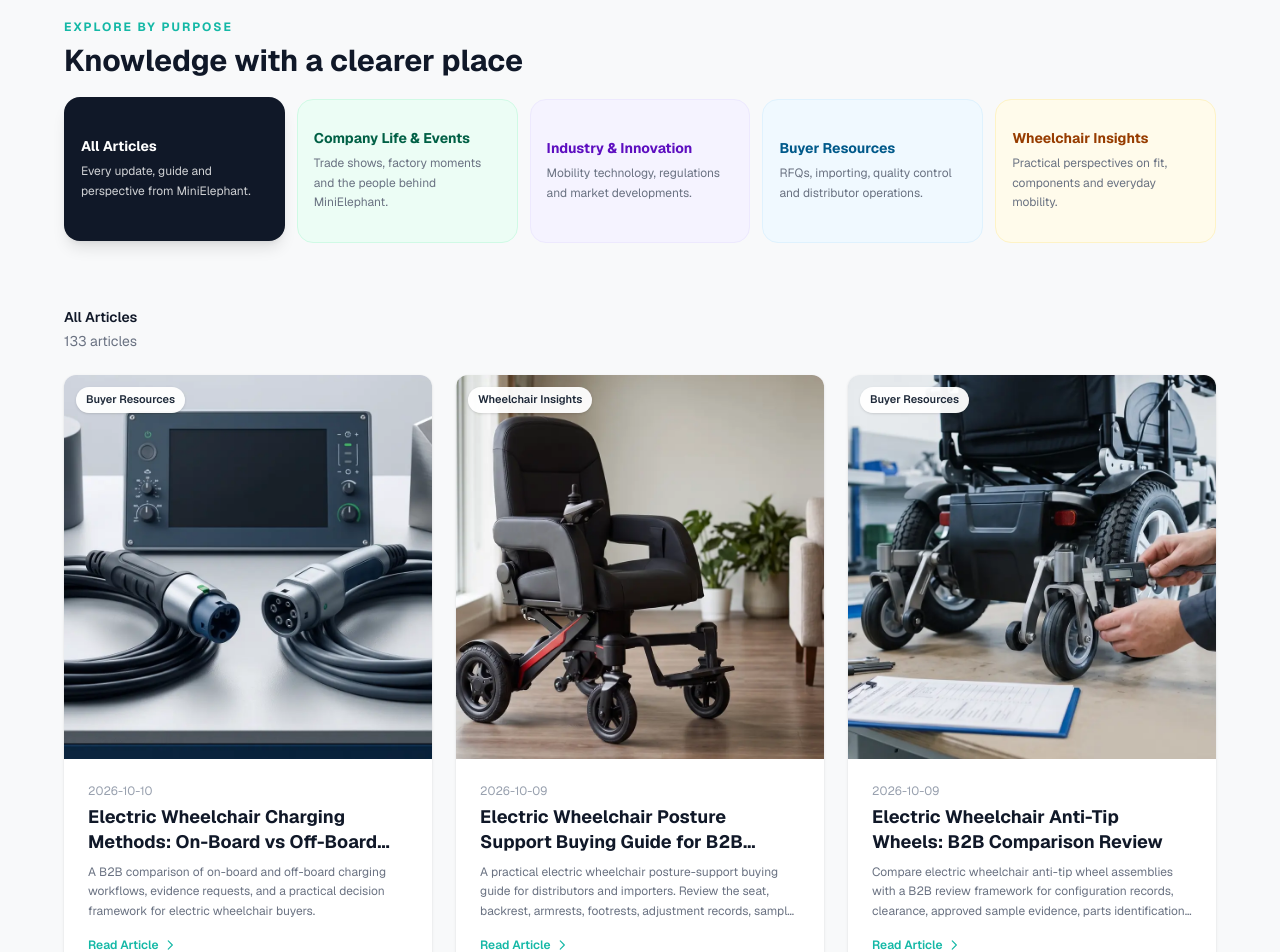
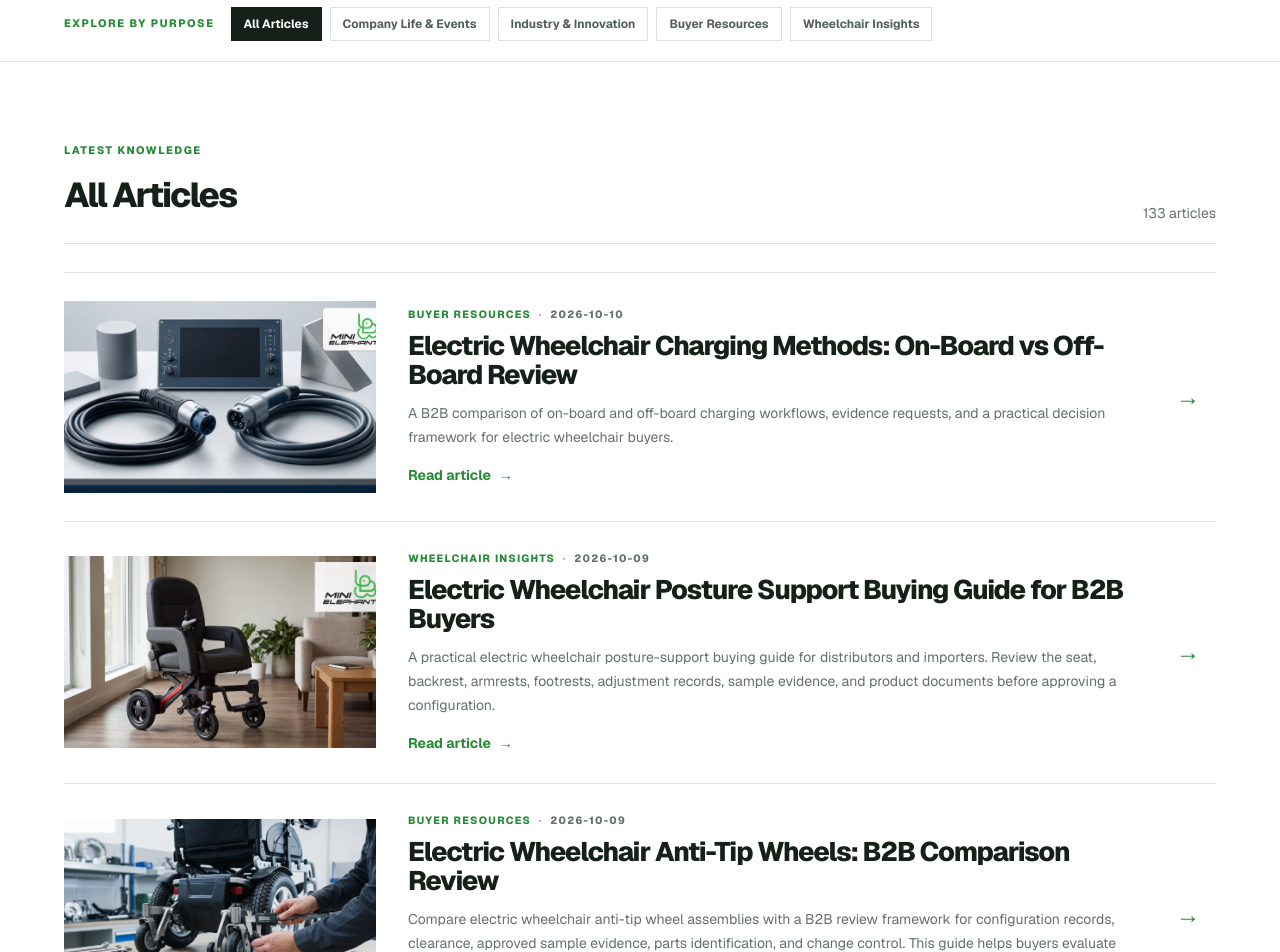
Before and after one commit to haja-ai/export-site, a Next.js app: page /news in a window 1280 px wide. Shown: the part 620-1572 px from the top of the page. Built offline with nearby package versions, Linux system fonts and the light colour scheme.

Commit message:
style(news): adopt editorial article archive

```diff
--- a/app/news/NewsPageClient.jsx
+++ b/app/news/NewsPageClient.jsx
@@ -5,15 +5,14 @@ import { siteContent as sc } from '@/lib/site-content';
 import Link from 'next/link';
 import { newsArticles } from '@/lib/news';
 import PulseFitPage from '../components/PulseFitPage';
-import { FadeIn } from '../components/ScrollReveal';
 
 const PER_PAGE = 9;
 const CATEGORIES = [
-  { id: 'all', label: 'All Articles', description: 'Every update, guide and perspective from MiniElephant.', active: 'bg-gray-900', idle: 'bg-gray-50 border-gray-200 text-gray-700' },
-  { id: 'company-life', label: 'Company Life & Events', description: 'Trade shows, factory moments and the people behind MiniElephant.', active: 'bg-emerald-700', idle: 'bg-emerald-50 border-emerald-100 text-emerald-800' },
-  { id: 'industry-innovation', label: 'Industry & Innovation', description: 'Mobility technology, regulations and market developments.', active: 'bg-violet-700', idle: 'bg-violet-50 border-violet-100 text-violet-800' },
-  { id: 'buyer-resources', label: 'Buyer Resources', description: 'RFQs, importing, quality control and distributor operations.', active: 'bg-sky-700', idle: 'bg-sky-50 border-sky-100 text-sky-800' },
-  { id: 'wheelchair-insights', label: 'Wheelchair Insights', description: 'Practical perspectives on fit, components and everyday mobility.', active: 'bg-amber-700', idle: 'bg-amber-50 border-amber-100 text-amber-800' },
+  { id: 'all', label: 'All Articles', description: 'Every update, guide and perspective from MiniElephant.' },
+  { id: 'company-life', label: 'Company Life & Events', description: 'Trade shows, factory moments and the people behind MiniElephant.' },
+  { id: 'industry-innovation', label: 'Industry & Innovation', description: 'Mobility technology, regulations and market developments.' },
+  { id: 'buyer-resources', label: 'Buyer Resources', description: 'RFQs, importing, quality control and distributor operations.' },
+  { id: 'wheelchair-insights', label: 'Wheelchair Insights', description: 'Practical perspectives on fit, components and everyday mobility.' },
 ];
 const CATEGORY_BY_ID = Object.fromEntries(CATEGORIES.map((category) => [category.id, category]));
 
@@ -40,14 +39,10 @@ export default function NewsPageClient() {
       title={sc.news.title}
       description={sc.news.description}
     >
-      {/* Editorial category filter */}
-      <section className="pt-8 pb-4 bg-cream">
+      <section className="border-b border-[#dbe3dd] bg-white py-5">
         <div className="px-6 sm:px-8 lg:px-16">
-          <div className="mb-5">
-            <p className="text-xs font-bold tracking-[0.16em] uppercase text-teal mb-2">Explore by purpose</p>
-            <h2 className="text-2xl lg:text-3xl font-bold text-gray-900">Knowledge with a clearer place</h2>
-          </div>
-          <div className="grid sm:grid-cols-2 xl:grid-cols-5 gap-3">
+          <div className="flex flex-wrap items-center gap-2" aria-label="News categories">
+            <span className="mr-2 text-[0.68rem] font-extrabold uppercase tracking-[0.14em] text-[#278a36]">Explore by purpose</span>
             {CATEGORIES.map((category) => {
               const active = activeCategory === category.id;
               return (
@@ -56,10 +51,9 @@ export default function NewsPageClient() {
                   type="button"
                   onClick={() => selectCategory(category.id)}
                   aria-pressed={active}
-                  className={`relative min-h-36 p-4 rounded-2xl border text-left transition-all duration-300 focus:outline-none focus-visible:ring-2 focus-visible:ring-teal focus-visible:ring-offset-2 ${active ? `${category.active} border-transparent text-white shadow-lg -translate-y-0.5` : `${category.idle} hover:shadow-md hover:-translate-y-0.5`}`}
+                  className={`border px-3 py-2 text-xs font-bold transition-colors focus:outline-none focus-visible:ring-2 focus-visible:ring-[#3ab54a] focus-visible:ring-offset-2 ${active ? 'border-[#152019] bg-[#152019] text-white' : 'border-[#dbe3dd] bg-white text-[#526158] hover:border-[#3ab54a] hover:text-[#278a36]'}`}
                 >
-                  <span className="block text-sm font-bold leading-snug">{category.label}</span>
-                  <span className={`block mt-1.5 text-xs leading-relaxed ${active ? 'text-white/80' : 'text-gray-500'}`}>{category.description}</span>
+                  {category.label}
                 </button>
               );
             })}
@@ -67,111 +61,52 @@ export default function NewsPageClient() {
         </div>
       </section>
 
-      {/* Article Grid */}
-      <section className="py-8 lg:py-12 bg-cream min-h-[50vh]">
+      <section className="min-h-[50vh] bg-white py-14 lg:py-20">
         <div className="px-6 sm:px-8 lg:px-16">
-          <div className="flex flex-wrap items-end justify-between gap-3 mb-6">
+          <div className="mb-7 flex flex-wrap items-end justify-between gap-4 border-b border-[#dbe3dd] pb-5">
             <div>
-              <p className="text-sm font-semibold text-gray-900">{CATEGORY_BY_ID[activeCategory].label}</p>
-              <p className="text-sm text-gray-500 mt-1">{filtered.length} {filtered.length === 1 ? 'article' : 'articles'}</p>
+              <p className="text-[0.68rem] font-extrabold uppercase tracking-[0.14em] text-[#278a36]">Latest knowledge</p>
+              <h2 className="mt-2 text-[clamp(1.8rem,2.7vw,2.6rem)] font-extrabold tracking-[-0.05em] text-[#152019]">{CATEGORY_BY_ID[activeCategory].label}</h2>
             </div>
-            {activeCategory !== 'all' && <button onClick={() => selectCategory('all')} className="text-sm font-semibold text-teal hover:text-teal-dark transition-colors">View all articles</button>}
+            <p className="text-sm text-[#657069]">{filtered.length} {filtered.length === 1 ? 'article' : 'articles'}</p>
           </div>
+          {activeCategory !== 'all' && <button onClick={() => selectCategory('all')} className="mb-6 text-sm font-bold text-[#278a36] hover:underline">View all articles</button>}
           {visible.length === 0 ? (
-            <div className="text-center py-20 text-gray-400 bg-white rounded-2xl border border-gray-100">
-              <p className="text-lg">No articles in this category yet.</p>
-              <button onClick={() => selectCategory('all')} className="mt-4 text-teal text-sm font-semibold hover:underline">View all articles</button>
-            </div>
+            <div className="border border-[#dbe3dd] bg-[#f4f7f4] px-6 py-16 text-center text-[#657069]"><p className="text-lg">No articles in this category yet.</p><button onClick={() => selectCategory('all')} className="mt-4 text-sm font-bold text-[#278a36] hover:underline">View all articles</button></div>
           ) : (
-            <div className="grid sm:grid-cols-2 lg:grid-cols-3 gap-6">
+            <div className="border-t border-[#dbe3dd]">
               {visible.map((article) => {
                 const category = CATEGORY_BY_ID[article.category] || CATEGORY_BY_ID['buyer-resources'];
-
                 return (
-                  <div key={article.slug}>
-                    <Link href={`/news/${article.slug}`} className="block group h-full">
-                      <article className="bg-white rounded-xl shadow-sm hover:shadow-lg transition-all duration-300 h-full flex flex-col overflow-hidden">
-                        <div className="relative h-72 lg:h-96 overflow-hidden bg-gray-100">
-                          {article.bannerImage ? (
-                            <>
-                              <img
-                                src={`${article.bannerImage}?v=4`}
-                                alt={article.title}
-                                onError={(event) => {
-                                  event.currentTarget.classList.add('hidden');
-                                  event.currentTarget.nextElementSibling?.classList.remove('hidden');
-                                }}
-                                className="w-full h-full object-cover group-hover:scale-105 transition-transform duration-500"
-                              />
-                              <div className="hidden absolute inset-0 items-center justify-center bg-gradient-to-br from-gray-100 to-gray-200">
-                                <span className="text-xs font-semibold text-gray-500">MiniElephant Insights</span>
-                              </div>
-                            </>
-                          ) : (
-                            <div className="w-full h-full flex items-center justify-center bg-gradient-to-br from-gray-100 to-gray-200">
-                              <span className="text-xs font-semibold text-gray-500">MiniElephant Insights</span>
-                            </div>
-                          )}
-                          <span className="absolute top-3 left-3 text-[0.6875rem] font-semibold px-2.5 py-1 rounded-full shadow-sm bg-white/95 text-gray-800">
-                            {category.label}
-                          </span>
-                        </div>
-
-                        {/* Card Body */}
-                        <div className="p-5 lg:p-6 flex flex-col flex-1">
-                          <time className="text-xs text-gray-400 mb-1.5">{article.date}</time>
-                          <h2 className="text-base lg:text-lg font-bold text-gray-900 mb-2 group-hover:text-teal transition-colors leading-snug flex-1 line-clamp-2">
-                            {article.title}
-                          </h2>
-                          <p className="text-xs text-gray-500 leading-relaxed line-clamp-3 mb-4">
-                            {article.summary}
-                          </p>
-                          <div className="flex items-center gap-1 text-teal text-xs font-semibold mt-auto">
-                            Read Article
-                            <svg className="w-3.5 h-3.5" fill="none" stroke="currentColor" viewBox="0 0 24 24">
-                              <path strokeLinecap="round" strokeLinejoin="round" strokeWidth={2} d="M9 5l7 7-7 7" />
-                            </svg>
-                          </div>
-                        </div>
-                      </article>
-                    </Link>
-                  </div>
+                  <Link key={article.slug} href={`/news/${article.slug}`} className="group grid gap-5 border-b border-[#dbe3dd] py-7 transition-colors hover:bg-[#f8fbf8] sm:grid-cols-[12rem_1fr] sm:gap-7 lg:grid-cols-[19.5rem_1fr_2.5rem] lg:items-center lg:gap-8">
+                    <div className="relative h-48 overflow-hidden bg-[#f4f7f4] sm:h-32 lg:h-48">
+                      {article.bannerImage ? <img src={`${article.bannerImage}?v=4`} alt={article.title} onError={(event) => { event.currentTarget.classList.add('hidden'); }} className="h-full w-full object-cover transition-transform duration-500 group-hover:scale-[1.025]" /> : <div className="flex h-full items-center justify-center text-xs font-bold text-[#657069]">MiniElephant Insights</div>}
+                    </div>
+                    <article>
+                      <p className="text-[0.66rem] font-extrabold uppercase tracking-[0.12em] text-[#278a36]">{category.label} <span className="mx-1 text-[#a1aaa4]">·</span> <time className="text-[#657069]">{article.date}</time></p>
+                      <h3 className="mt-2 text-[clamp(1.25rem,2.1vw,1.95rem)] font-extrabold leading-[1.08] tracking-[-0.045em] text-[#152019] transition-colors group-hover:text-[#278a36]">{article.title}</h3>
+                      <p className="mt-3 max-w-3xl text-sm leading-6 text-[#657069]">{article.summary}</p>
+                      <span className="mt-4 inline-flex text-sm font-bold text-[#278a36]">Read article <span className="ml-2 transition-transform duration-300 group-hover:translate-x-1">→</span></span>
+                    </article>
+                    <span className="hidden text-2xl text-[#278a36] lg:block">→</span>
+                  </Link>
                 );
               })}
             </div>
           )}
 
-          {/* Load More */}
-          {hasMore && (
-            <div className="text-center mt-10">
-              <button
-                onClick={() => setShowCount((c) => Math.min(c + PER_PAGE, filtered.length))}
-                className="px-8 py-3 bg-white border border-gray-200 rounded-xl text-sm font-medium text-gray-700 hover:border-teal/40 hover:text-teal transition-all"
-              >
-                Load more ({filtered.length - showCount} remaining)
-              </button>
-            </div>
-          )}
+          {hasMore && <div className="mt-10"><button onClick={() => setShowCount((c) => Math.min(c + PER_PAGE, filtered.length))} className="border border-[#152019] px-6 py-3 text-sm font-bold text-[#152019] transition-colors hover:border-[#3ab54a] hover:bg-[#3ab54a] hover:text-white">Load more ({filtered.length - showCount} remaining)</button></div>}
         </div>
       </section>
 
-      {/* CTA */}
-      <section className="py-12 lg:py-16 bg-gradient-to-r from-teal to-teal-dark">
-        <div className="px-6 sm:px-8 lg:px-16 text-center">
-          <FadeIn>
-            <h2 className="text-2xl lg:text-3xl font-bold text-white mb-4">
-              Want to Feature Your Market?
-            </h2>
-            <p className="text-teal-light/80 max-w-xl mx-auto mb-6">
-              Contact us for customized product solutions, OEM/ODM partnerships, and volume pricing.
-            </p>
-            <Link
-              href="/contact"
-              className="inline-flex items-center px-8 py-4 bg-white text-teal font-semibold rounded-lg hover:bg-gray-100 transition-colors"
-            >
-              Get in Touch
-            </Link>
-          </FadeIn>
+      <section className="border-y border-[#25332a] bg-[#17231b] py-14 lg:py-18">
+        <div className="flex flex-col justify-between gap-7 px-6 sm:px-8 lg:flex-row lg:items-end lg:px-16">
+          <div>
+            <p className="text-[0.68rem] font-extrabold uppercase tracking-[0.14em] text-[#74cf80]">MiniElephant export team</p>
+            <h2 className="mt-3 text-[clamp(2rem,3.6vw,3.6rem)] font-extrabold leading-[0.98] tracking-[-0.06em] text-white">Need a model or market-specific answer?</h2>
+            <p className="mt-4 max-w-2xl text-sm leading-6 text-slate-300">Discuss product configurations, OEM/ODM requirements and document requests with the export team.</p>
+          </div>
+          <Link href="/contact" className="inline-flex self-start bg-[#3ab54a] px-6 py-3 text-sm font-bold text-white transition-colors hover:bg-white hover:text-[#152019] lg:self-auto">Contact the Export Team</Link>
         </div>
       </section>
     </PulseFitPage>
```
